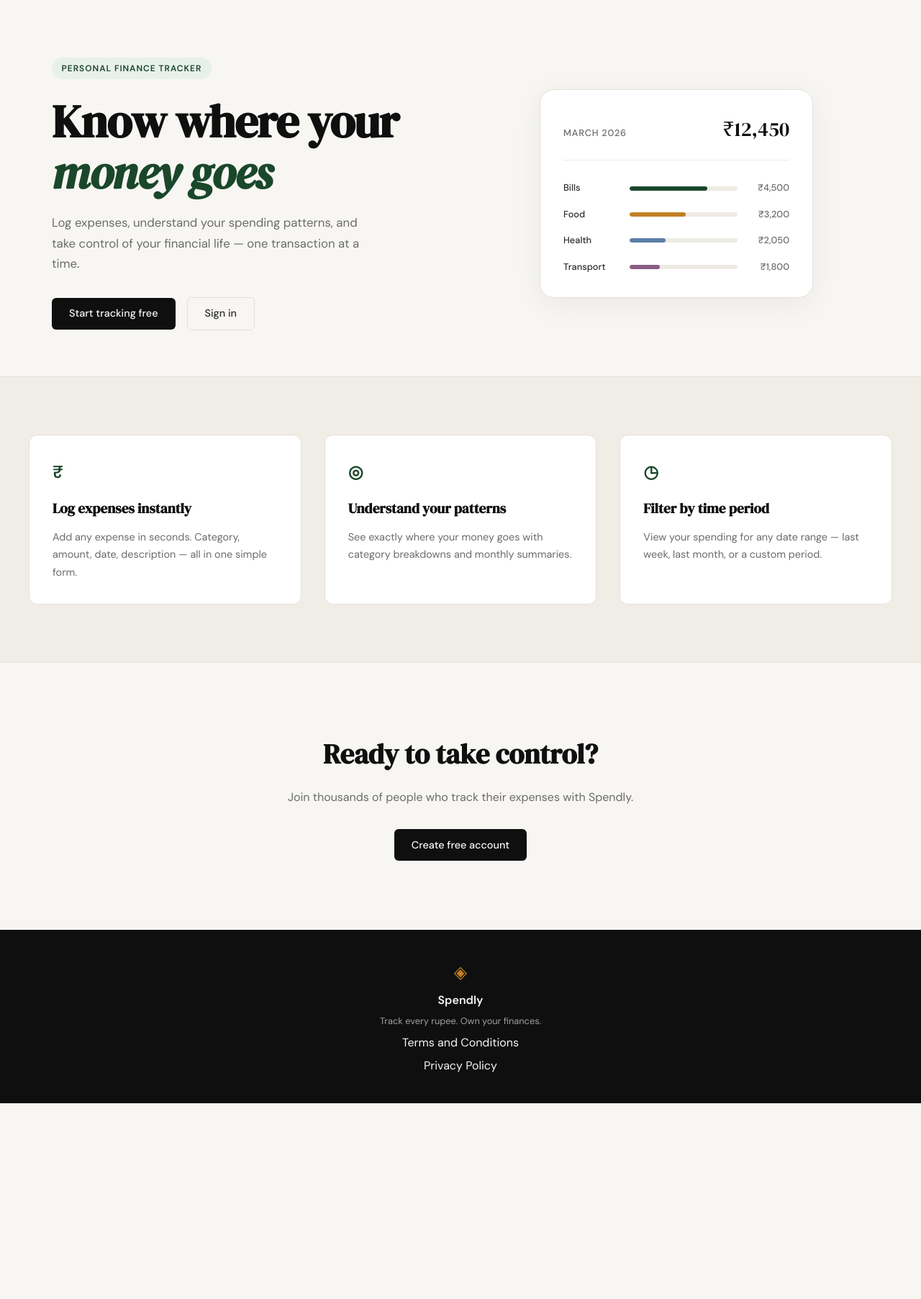
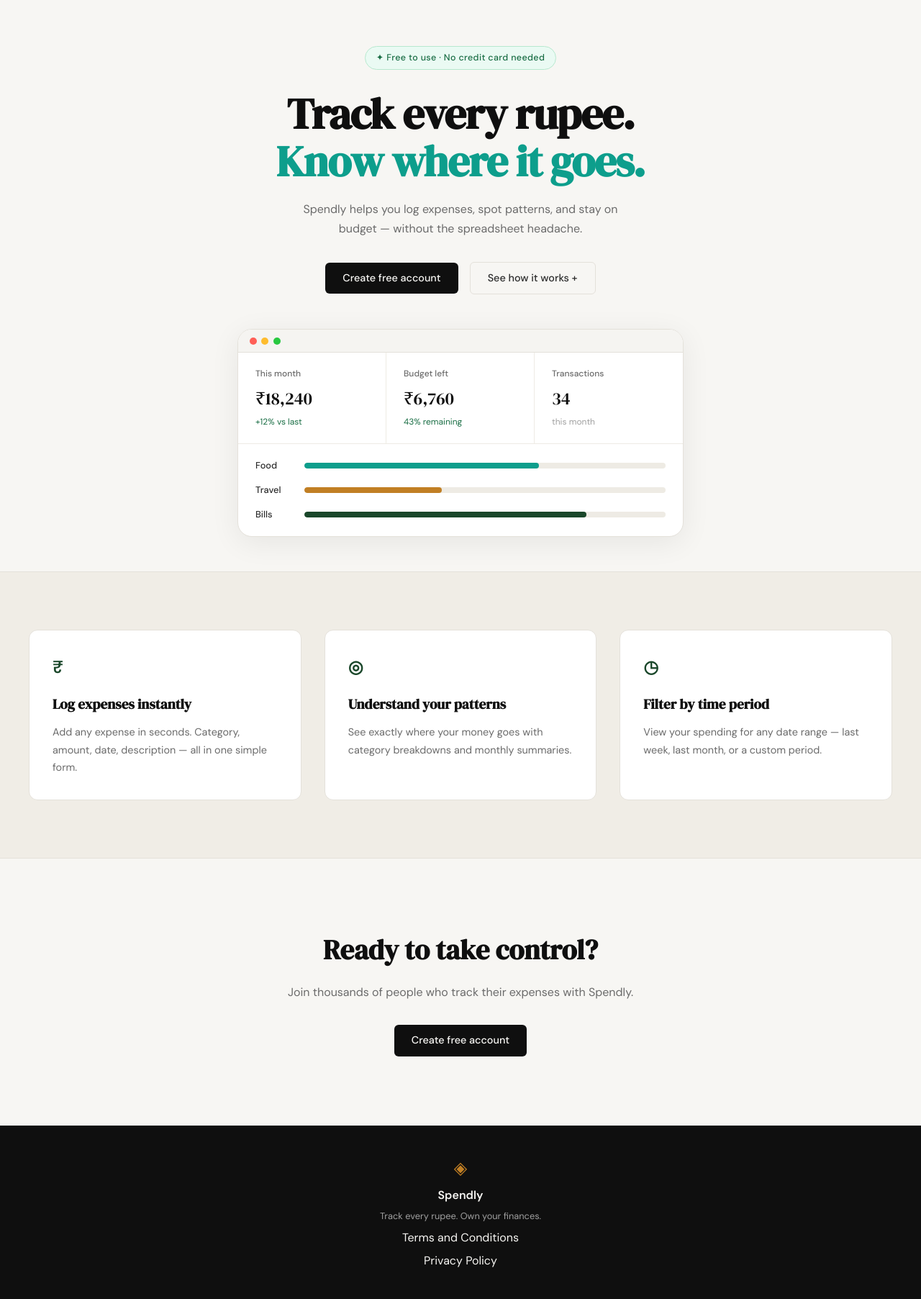
Before and after one commit to Pacesetter55/Spedily, a Flask app: page / in a window 1280 px wide. Shown: the part 61-1866 px from the top of the page at 72% size. Before the commit the page ends 1594 px from the top, so only its background shows below. Run offline with Flask 3, Linux system fonts and the light colour scheme.

Commit message:
modified the header of front page

```diff
--- /dev/null
+++ b/static/css/landing.css
@@ -0,0 +1,191 @@
+/* ------------------------------------------------------------------ */
+/* Landing page — hero overrides                                       */
+/* ------------------------------------------------------------------ */
+
+.lp-hero {
+    padding: 4rem 2rem 3rem;
+    text-align: center;
+}
+
+.lp-hero-inner {
+    max-width: 760px;
+    margin: 0 auto;
+    display: flex;
+    flex-direction: column;
+    align-items: center;
+}
+
+/* Badge */
+.lp-badge {
+    display: inline-block;
+    background: #eafaf3;
+    color: #1a6e45;
+    border: 1px solid #b6e8ce;
+    font-size: 0.78rem;
+    font-weight: 500;
+    letter-spacing: 0.03em;
+    padding: 0.35rem 0.9rem;
+    border-radius: 999px;
+    margin-bottom: 1.75rem;
+}
+
+/* Title */
+.lp-title {
+    font-family: var(--font-display);
+    font-size: clamp(2.4rem, 5.5vw, 3.75rem);
+    line-height: 1.1;
+    letter-spacing: -0.02em;
+    color: var(--ink);
+    margin-bottom: 1.25rem;
+}
+
+.lp-title-teal {
+    color: #0d9e8c;
+}
+
+/* Subtitle */
+.lp-subtitle {
+    font-size: 1rem;
+    color: var(--ink-muted);
+    line-height: 1.7;
+    max-width: 480px;
+    margin-bottom: 2rem;
+}
+
+/* CTA buttons */
+.lp-actions {
+    display: flex;
+    gap: 1rem;
+    align-items: center;
+    justify-content: center;
+    margin-bottom: 3rem;
+}
+
+/* ------------------------------------------------------------------ */
+/* Dashboard mockup                                                    */
+/* ------------------------------------------------------------------ */
+
+.lp-dash-wrap {
+    width: 100%;
+    max-width: 620px;
+}
+
+.lp-dash {
+    background: #ffffff;
+    border: 1px solid var(--border);
+    border-radius: var(--radius-lg);
+    box-shadow: 0 8px 40px rgba(0, 0, 0, 0.07);
+    overflow: hidden;
+}
+
+/* Browser chrome */
+.lp-dash-chrome {
+    background: #f5f4f1;
+    border-bottom: 1px solid var(--border);
+    padding: 0.65rem 1rem;
+    display: flex;
+    gap: 0.4rem;
+    align-items: center;
+}
+
+.lp-dot {
+    width: 10px;
+    height: 10px;
+    border-radius: 50%;
+    display: inline-block;
+}
+
+.lp-dot-red    { background: #ff5f57; }
+.lp-dot-yellow { background: #febc2e; }
+.lp-dot-green  { background: #28c840; }
+
+/* Stat cards row */
+.lp-dash-stats {
+    display: grid;
+    grid-template-columns: repeat(3, 1fr);
+    border-bottom: 1px solid var(--border-soft);
+}
+
+.lp-stat {
+    padding: 1.25rem 1.5rem;
+    border-right: 1px solid var(--border-soft);
+    text-align: left;
+}
+
+.lp-stat:last-child { border-right: none; }
+
+.lp-stat-label {
+    font-size: 0.75rem;
+    color: var(--ink-muted);
+    font-weight: 500;
+    margin-bottom: 0.35rem;
+}
+
+.lp-stat-value {
+    font-family: var(--font-display);
+    font-size: 1.5rem;
+    color: var(--ink);
+    margin-bottom: 0.2rem;
+}
+
+.lp-stat-sub {
+    font-size: 0.75rem;
+    color: var(--ink-faint);
+}
+
+.lp-positive { color: #1a6e45; }
+
+/* Bar chart rows */
+.lp-dash-bars {
+    padding: 1.25rem 1.5rem;
+    display: flex;
+    flex-direction: column;
+    gap: 0.85rem;
+}
+
+.lp-bar-row {
+    display: grid;
+    grid-template-columns: 56px 1fr;
+    align-items: center;
+    gap: 0.75rem;
+}
+
+.lp-bar-cat {
+    font-size: 0.8rem;
+    font-weight: 500;
+    color: var(--ink-soft);
+    text-align: left;
+}
+
+.lp-bar-track {
+    height: 8px;
+    background: var(--border-soft);
+    border-radius: 999px;
+    overflow: hidden;
+}
+
+.lp-bar {
+    height: 100%;
+    border-radius: 999px;
+}
+
+.lp-bar-1 { background: #0d9e8c; }
+.lp-bar-2 { background: #c17f24; }
+.lp-bar-3 { background: #1a472a; }
+
+/* ------------------------------------------------------------------ */
+/* Responsive                                                          */
+/* ------------------------------------------------------------------ */
+
+@media (max-width: 600px) {
+    .lp-dash-stats {
+        grid-template-columns: 1fr;
+    }
+
+    .lp-stat {
+        border-right: none;
+        border-bottom: 1px solid var(--border-soft);
+    }
+
+    .lp-stat:last-child { border-bottom: none; }
+}
--- a/templates/landing.html
+++ b/templates/landing.html
@@ -2,59 +2,64 @@
 
 {% block title %}Spendly — Track Every Rupee{% endblock %}
 
+{% block head %}
+<link rel="stylesheet" href="{{ url_for('static', filename='css/landing.css') }}">
+{% endblock %}
+
 {% block content %}
 
-<section class="hero">
-    <div class="hero-inner">
-        <div class="hero-badge">Personal Finance Tracker</div>
-        <h1 class="hero-title">
-            Know where your<br>
-            <em>money goes</em>
+<section class="lp-hero">
+    <div class="lp-hero-inner">
+        <div class="lp-badge">✦ Free to use · No credit card needed</div>
+        <h1 class="lp-title">
+            Track every rupee.<br>
+            <span class="lp-title-teal">Know where it goes.</span>
         </h1>
-        <p class="hero-subtitle">
-            Log expenses, understand your spending patterns,
-            and take control of your financial life —
-            one transaction at a time.
+        <p class="lp-subtitle">
+            Spendly helps you log expenses, spot patterns, and stay
+            on budget — without the spreadsheet headache.
         </p>
-        <div class="hero-actions">
-            <a href="{{ url_for('register') }}" class="btn-primary">Start tracking free</a>
-            <a href="{{ url_for('login') }}" class="btn-ghost">Sign in</a>
+        <div class="lp-actions">
+            <a href="{{ url_for('register') }}" class="btn-primary">Create free account</a>
+            <a href="#" class="btn-ghost">See how it works +</a>
         </div>
-    </div>
-    <div class="hero-visual">
-        <div class="mock-card">
-            <div class="mock-card-header">
-                <span class="mock-label">March 2026</span>
-                <span class="mock-total">₹12,450</span>
-            </div>
-            <div class="mock-bars">
-                <div class="mock-bar-row">
-                    <span class="mock-cat">Bills</span>
-                    <div class="mock-bar-track">
-                        <div class="mock-bar" style="width: 72%"></div>
+        <div class="lp-dash-wrap">
+            <div class="lp-dash">
+                <div class="lp-dash-chrome">
+                    <span class="lp-dot lp-dot-red"></span>
+                    <span class="lp-dot lp-dot-yellow"></span>
+                    <span class="lp-dot lp-dot-green"></span>
+                </div>
+                <div class="lp-dash-stats">
+                    <div class="lp-stat">
+                        <p class="lp-stat-label">This month</p>
+                        <p class="lp-stat-value">₹18,240</p>
+                        <p class="lp-stat-sub lp-positive">+12% vs last</p>
                     </div>
-                    <span class="mock-amt">₹4,500</span>
+                    <div class="lp-stat">
+                        <p class="lp-stat-label">Budget left</p>
+                        <p class="lp-stat-value">₹6,760</p>
+                        <p class="lp-stat-sub lp-positive">43% remaining</p>
+                    </div>
+                    <div class="lp-stat">
+                        <p class="lp-stat-label">Transactions</p>
+                        <p class="lp-stat-value">34</p>
+                        <p class="lp-stat-sub">this month</p>
+                    </div>
                 </div>
-                <div class="mock-bar-row">
-                    <span class="mock-cat">Food</span>
-                    <div class="mock-bar-track">
-                        <div class="mock-bar mock-bar-2" style="width: 52%"></div>
+                <div class="lp-dash-bars">
+                    <div class="lp-bar-row">
+                        <span class="lp-bar-cat">Food</span>
+                        <div class="lp-bar-track"><div class="lp-bar lp-bar-1" style="width: 65%"></div></div>
                     </div>
-                    <span class="mock-amt">₹3,200</span>
-                </div>
-                <div class="mock-bar-row">
-                    <span class="mock-cat">Health</span>
-                    <div class="mock-bar-track">
-                        <div class="mock-bar mock-bar-3" style="width: 33%"></div>
+                    <div class="lp-bar-row">
+                        <span class="lp-bar-cat">Travel</span>
+                        <div class="lp-bar-track"><div class="lp-bar lp-bar-2" style="width: 38%"></div></div>
                     </div>
-                    <span class="mock-amt">₹2,050</span>
-                </div>
-                <div class="mock-bar-row">
-                    <span class="mock-cat">Transport</span>
-                    <div class="mock-bar-track">
-                        <div class="mock-bar mock-bar-4" style="width: 28%"></div>
+                    <div class="lp-bar-row">
+                        <span class="lp-bar-cat">Bills</span>
+                        <div class="lp-bar-track"><div class="lp-bar lp-bar-3" style="width: 78%"></div></div>
                     </div>
-                    <span class="mock-amt">₹1,800</span>
                 </div>
             </div>
         </div>
```
Also changed, not shown: Screenshot 2026-03-27 080507.png (added).
